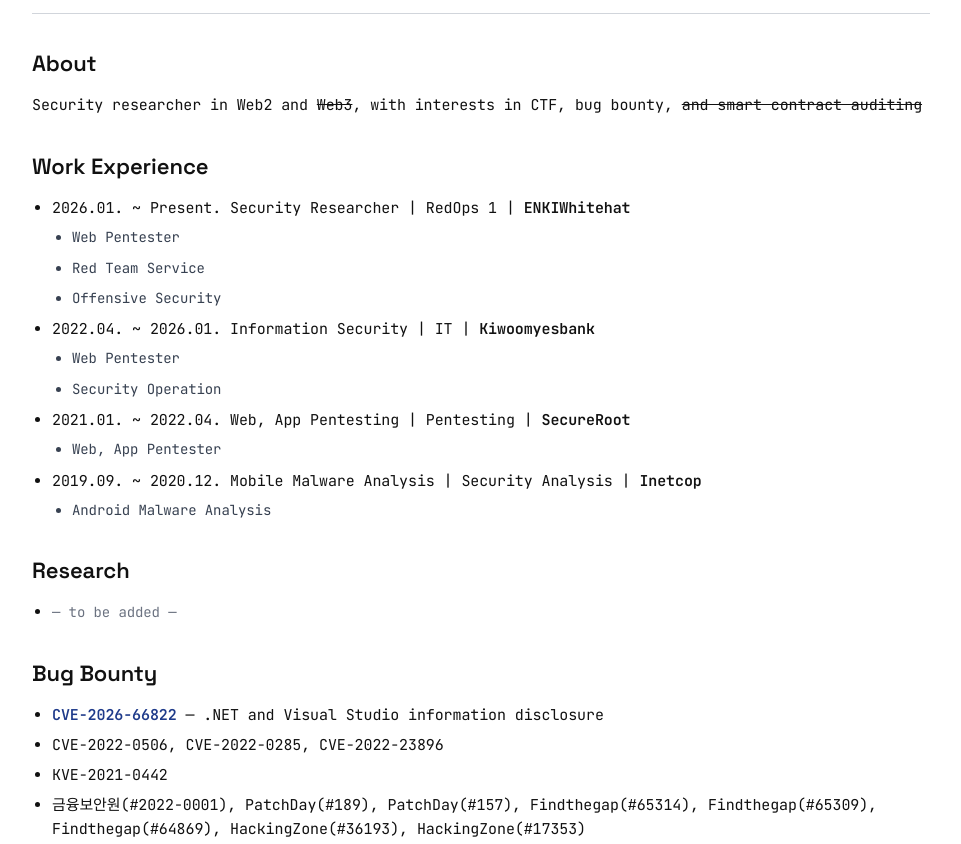
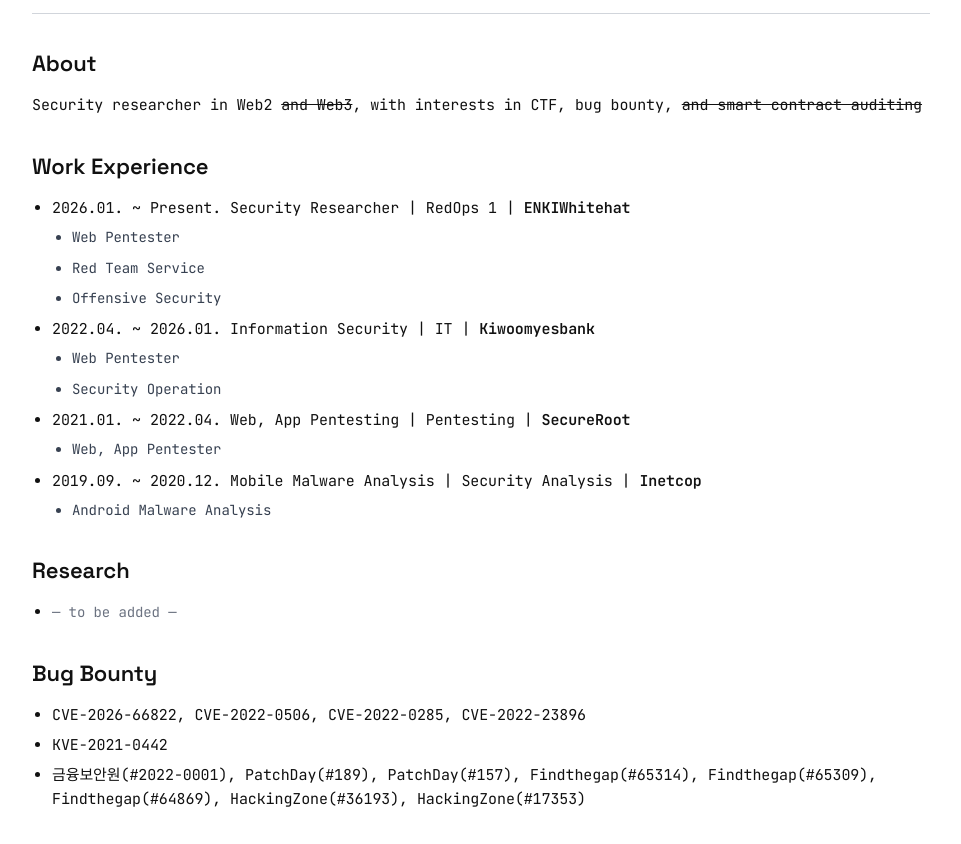
Before and after one commit to payab1e/payab1e.github.io, a plain HTML site: page index.html in a window 1280 px wide. Shown: the part 108-952 px from the top of the page, without its empty margins (159-1120 px from the left). Drawn offline with Linux system fonts and the light colour scheme.

Commit message:
Simplify CVE listing and strike through and Web3

```diff
--- a/index.html
+++ b/index.html
@@ -36,7 +36,7 @@
     <section>
       <h2>About</h2>
       <p class="about">
-        Security researcher in Web2 and <s>Web3</s>, with interests in CTF, bug bounty, <s>and smart contract auditing</s>
+        Security researcher in Web2 <s>and Web3</s>, with interests in CTF, bug bounty, <s>and smart contract auditing</s>
       </p>
     </section>
 
@@ -96,8 +96,7 @@
     <section>
       <h2>Bug Bounty</h2>
       <ul class="bb-list">
-        <li><a href="https://github.com/dotnet/runtime/security/advisories/GHSA-wxxw-5cvc-53j7" target="_blank" rel="noopener noreferrer">CVE-2026-66822</a> — .NET and Visual Studio information disclosure</li>
-        <li>CVE-2022-0506, CVE-2022-0285, CVE-2022-23896</li>
+        <li>CVE-2026-66822, CVE-2022-0506, CVE-2022-0285, CVE-2022-23896</li>
         <li>KVE-2021-0442</li>
         <li>금융보안원(#2022-0001), PatchDay(#189), PatchDay(#157), Findthegap(#65314), Findthegap(#65309), Findthegap(#64869), HackingZone(#36193), HackingZone(#17353)</li>
       </ul>
```
